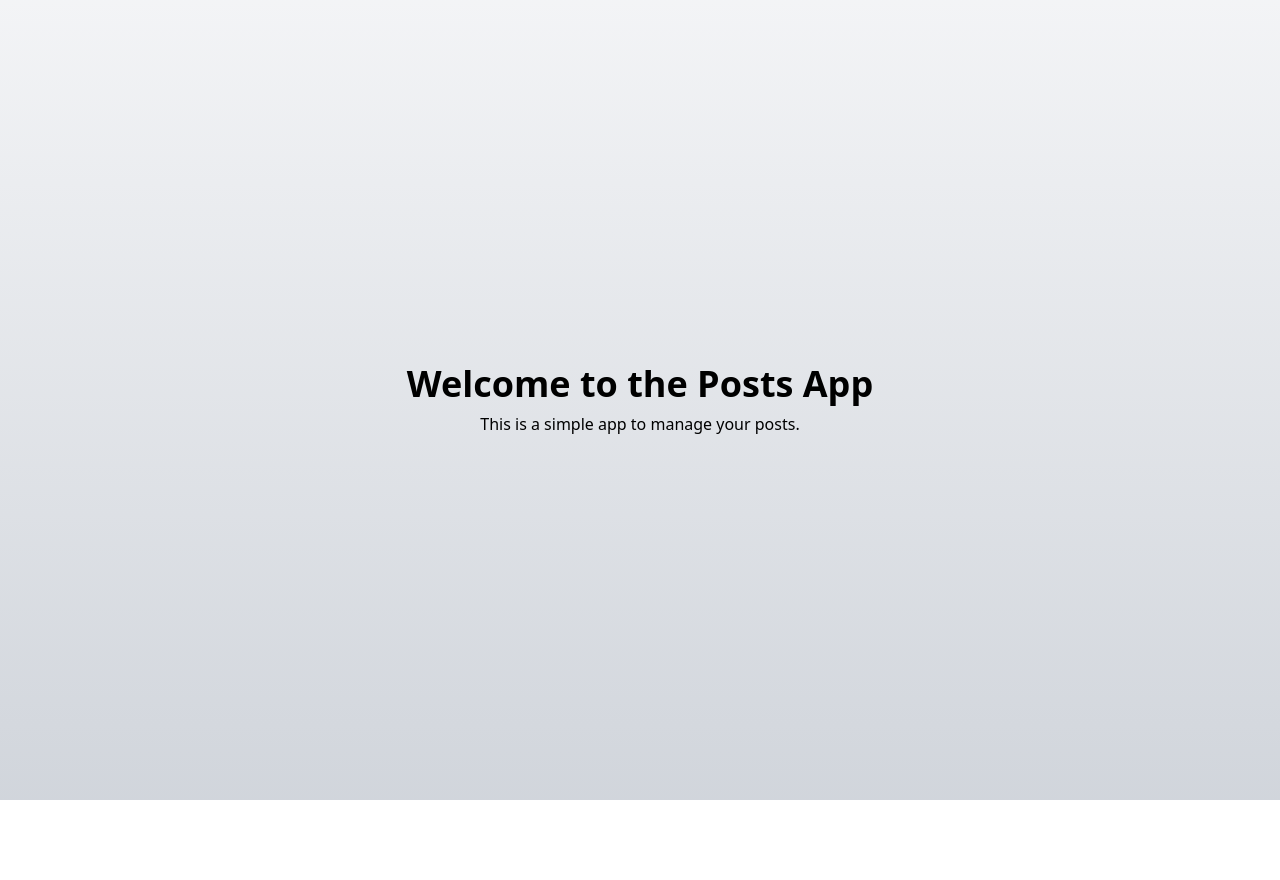
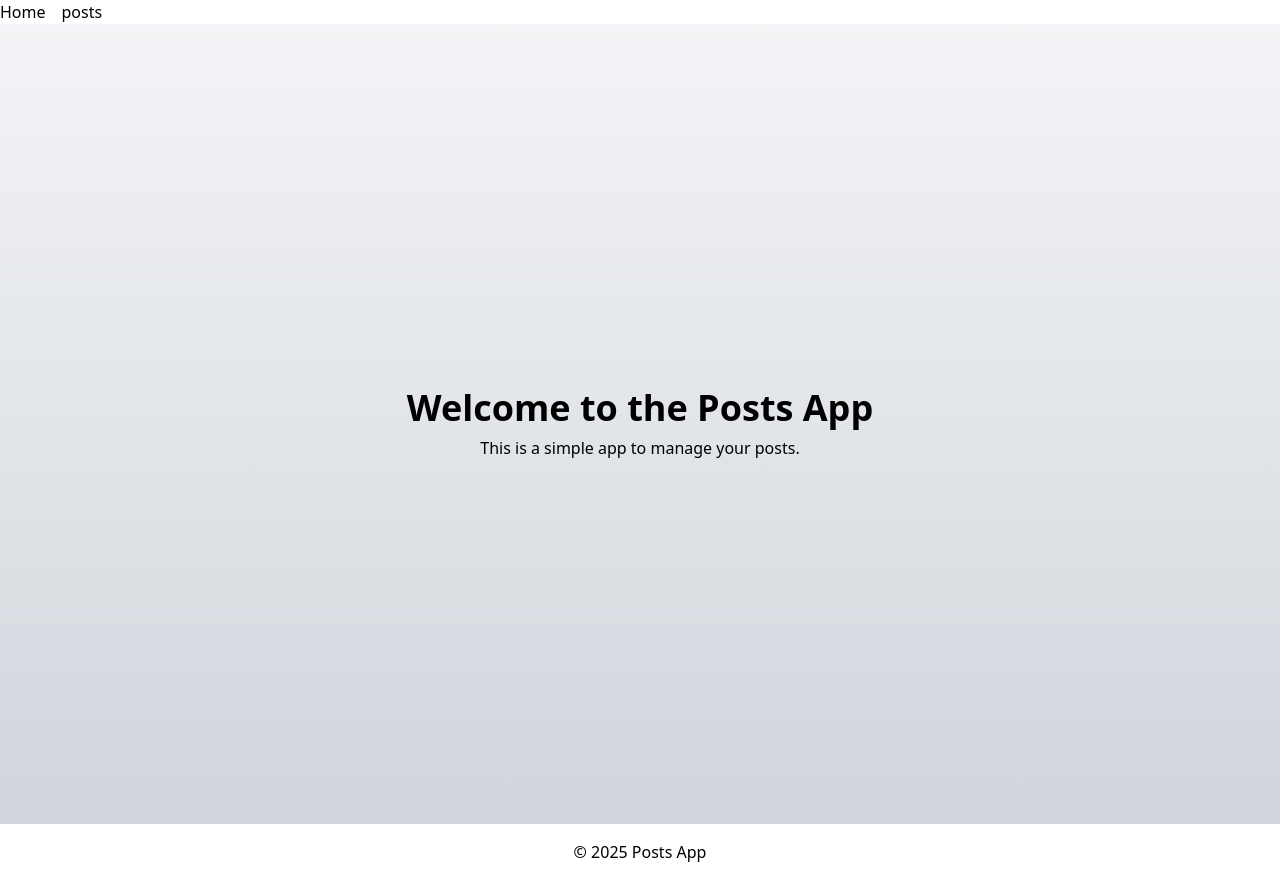
Before and after one commit to Hassanalmaymn/PostsApp, a Next.js app in the folder frontend/: page / in a window 1280 px wide. Before the commit the page ends 800 px from the top, so only its background shows below. Built offline with nearby package versions, Linux system fonts and the light colour scheme.

Commit message:
adding navigation not final need styling

```diff
--- a/frontend/app/layout.js
+++ b/frontend/app/layout.js
@@ -1,16 +1,5 @@
-import { Geist, Geist_Mono } from "next/font/google";
 import "./globals.css";
-
-const geistSans = Geist({
-  variable: "--font-geist-sans",
-  subsets: ["latin"],
-});
-
-const geistMono = Geist_Mono({
-  variable: "--font-geist-mono",
-  subsets: ["latin"],
-});
-
+import NavigationBar from "./navigationBar";
 export const metadata = {
   title: "Posts app",
   description: "posts app using Next.js and javascript",
@@ -19,7 +8,9 @@ export const metadata = {
 export default function RootLayout({ children }) {
   return (
     <html lang="en">
-      <body>{children}</body>
+      <body>
+        <NavigationBar>{children}</NavigationBar>
+      </body>
     </html>
   );
 }
--- /dev/null
+++ b/frontend/app/navigationBar.jsx
@@ -0,0 +1,21 @@
+import Link from "next/link";
+export default function NavigationBar({ children }) {
+  return (
+    <>
+      <nav>
+        <ul className="flex space-x-4">
+          <li>
+            <Link href="/">Home</Link>
+          </li>
+          <li>
+            <Link href="/posts">posts</Link>
+          </li>
+        </ul>
+      </nav>
+      {children}
+      <footer className="m-4 text-center">
+        <p>&copy; {new Date().getFullYear()} Posts App</p>
+      </footer>
+    </>
+  );
+}
```
